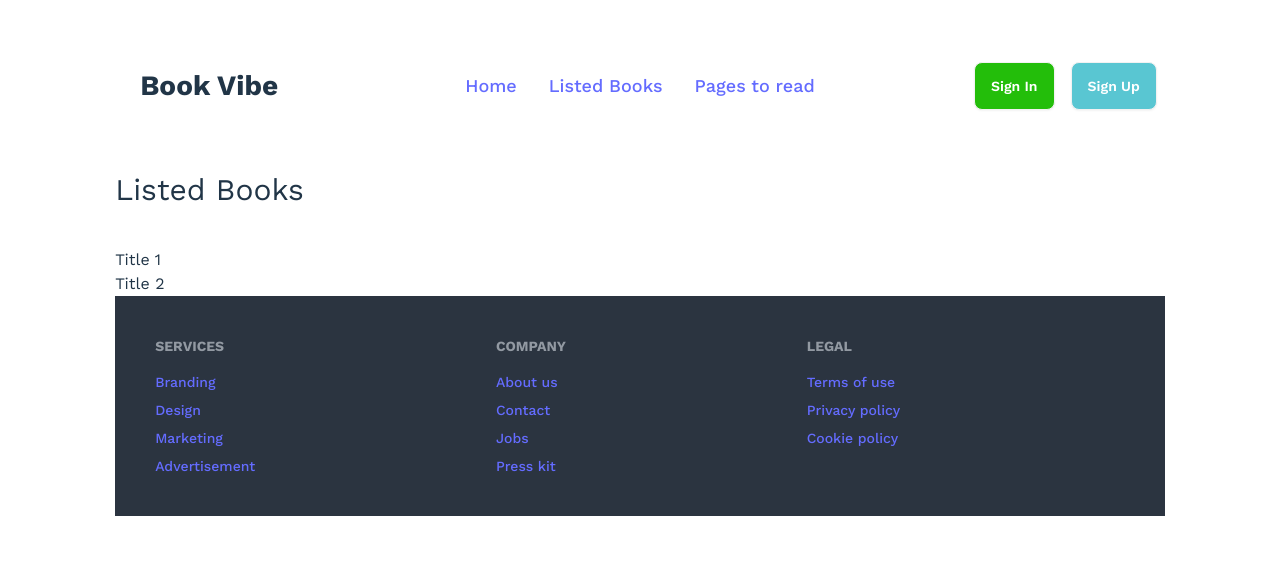
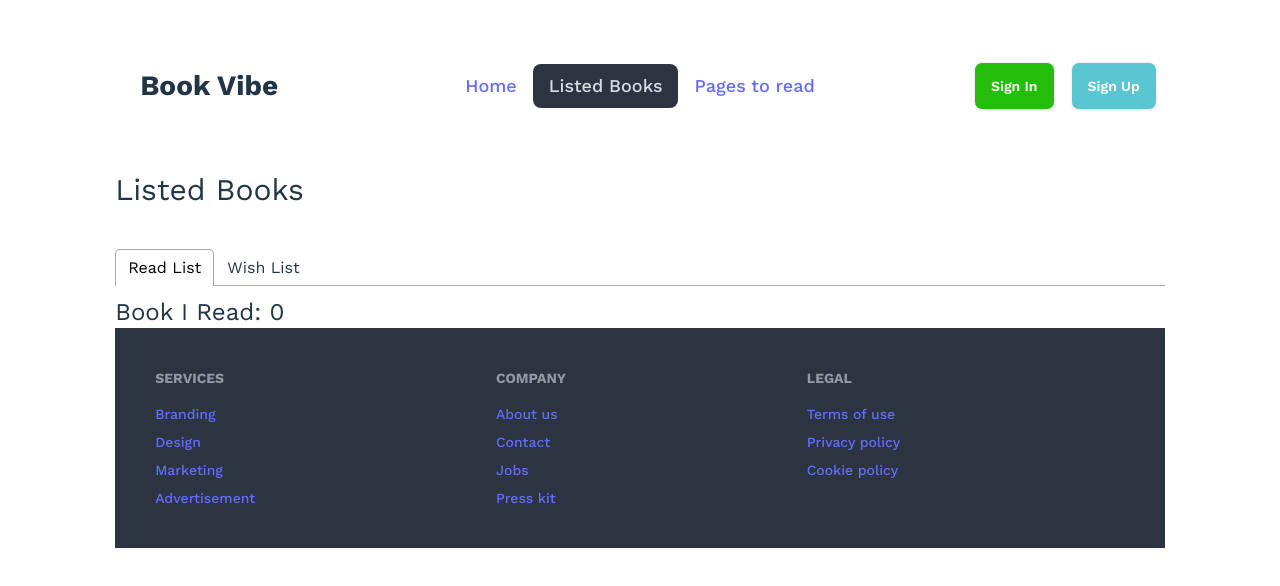
Before and after one commit to sakibMERN/boi-poka-book-vibe, a React (Vite) app: page /listedBooks in a window 1280 px wide. Shown: the top 586 px of the page. Built offline with nearby package versions, Linux system fonts and the light colour scheme; a web font is replaced by a local one.

Commit message:
create listedBooks component and show make as read selected book list

```diff
--- a/src/App.jsx
+++ b/src/App.jsx
@@ -25,7 +25,8 @@ const router = createBrowserRouter([
       },
       {
         path: 'listedBooks',
-        element: <ListedBooks></ListedBooks>
+        element: <ListedBooks></ListedBooks>,
+        loader: ()=> fetch('/booksData.json')
       },
       {
         path: 'dashboard',
--- a/src/components/ListedBooks/ListedBooks.jsx
+++ b/src/components/ListedBooks/ListedBooks.jsx
@@ -1,15 +1,44 @@
-import React from 'react';
-import { Tab, TabList, Tabs } from 'react-tabs';
+import React, { useEffect, useState } from "react";
+import { useLoaderData } from "react-router-dom";
+import { Tab, TabList, TabPanel, Tabs } from "react-tabs";
+import "react-tabs/style/react-tabs.css";
+import { getStoredReadList } from "../../utility/addToDB";
 
 const ListedBooks = () => {
+
+  const [read, setRead] = useState([]);
+  const allBooks = useLoaderData() || [];
+
+  console.log(Array.isArray(allBooks));
+
+  useEffect(() => {
+    const getReadList = getStoredReadList();
+    console.log(getReadList);
+
+    // console.log(readList);
+    if (Array.isArray(allBooks) && getReadList.length > 0) {
+      const readList = allBooks.filter((book) =>
+        getReadList.includes(book.bookId)
+      );
+      setRead(readList);
+      console.log("this is readList: ", readList);
+    }
+  }, [allBooks]);
+
   return (
     <div>
       <h3 className="text-3xl my-10">Listed Books</h3>
       <Tabs>
         <TabList>
-                    <Tab>Title 1</Tab>
-                    <Tab>Title 2</Tab>
+          <Tab>Read List</Tab>
+          <Tab>Wish List</Tab>
         </TabList>
+        <TabPanel>
+          <h2 className="text-2xl">Book I Read: {read.length}</h2>
+        </TabPanel>
+        <TabPanel>
+          <h2 className="text-2xl">Book I Wish</h2>
+        </TabPanel>
       </Tabs>
     </div>
   );
--- a/src/components/NavBar/NavBar.jsx
+++ b/src/components/NavBar/NavBar.jsx
@@ -7,7 +7,7 @@ const NavBar = () => {
         <NavLink to='/'>Home</NavLink>
       </li>
       <li>
-        <a>Listed Books</a>
+        <NavLink to='listedBooks'>Listed Books</NavLink>
       </li>
       <li>
         <a>Pages to read</a>
--- a/src/utility/addToDB.js
+++ b/src/utility/addToDB.js
@@ -37,13 +37,13 @@ const getStoredReadList = () => {
 }
 
 const addToStoredReadList = (id) => {
-    console.log(id);
+    // console.log(id);
     const storedList = getStoredReadList();
     if(storedList.includes(id)){
         console.log(id,"already exist data");
     }
     else{
-        console.log("id will be added");
+        // console.log("id will be added");
         storedList.push(id);
         const storedListStr = JSON.stringify( storedList);
         localStorage.setItem('read-list', storedListStr);
@@ -51,4 +51,4 @@ const addToStoredReadList = (id) => {
     }
 }
 
-export {addToStoredReadList}
+export {addToStoredReadList, getStoredReadList}
```
Lines whose indentation alone changed are shown as unchanged.
